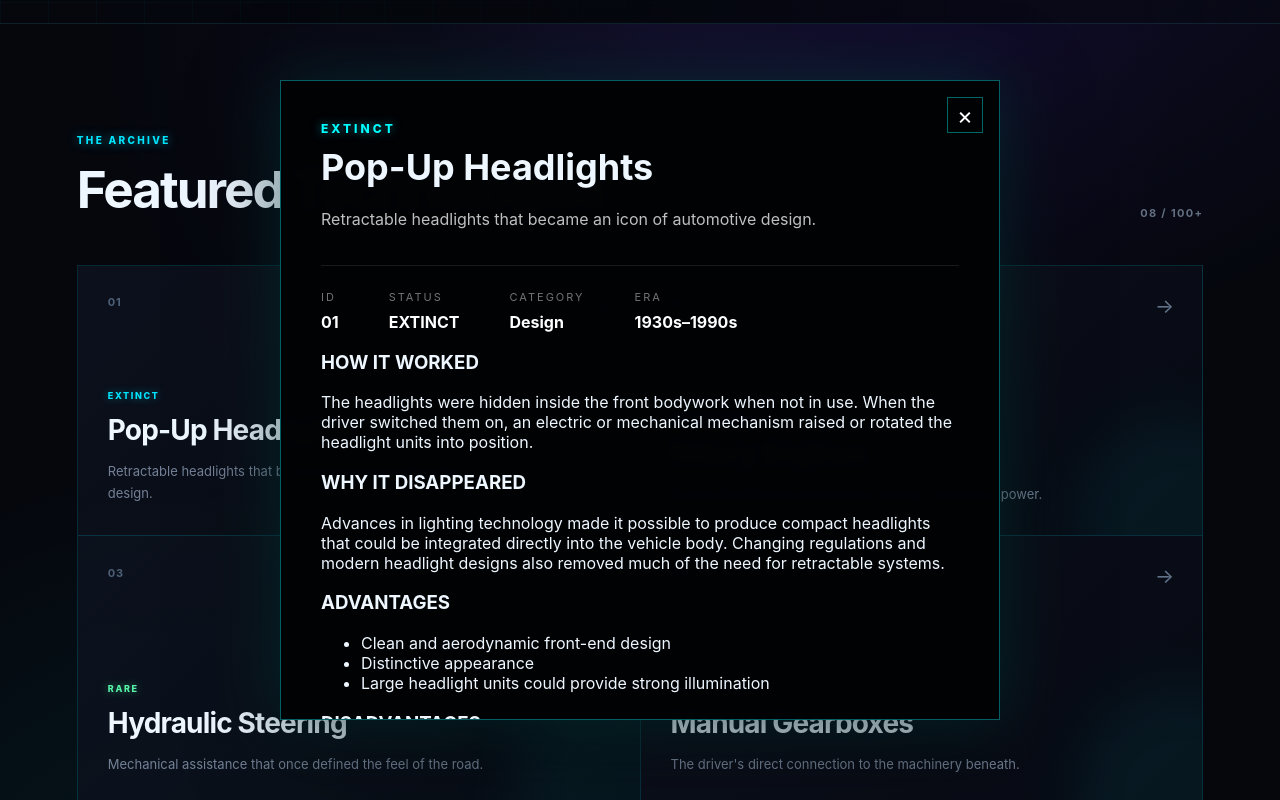
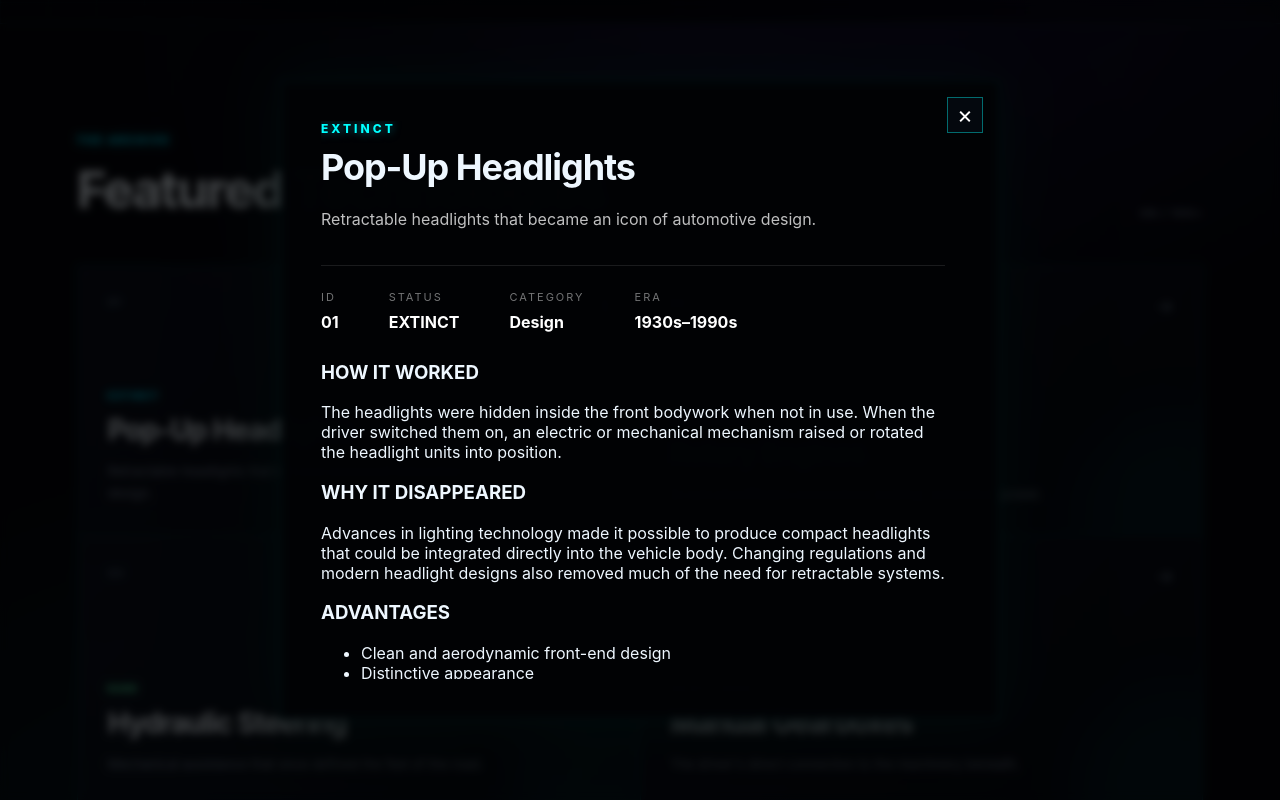
Before and after one commit to enam78-arch/automotive-graveyard, a React app in the folder frontend/: page / in a window 1280 px wide. Both pictures are taken after a click on the element 359 px from the left and 1147 px from the top of the page. Shown: the part 746-1546 px from the top of the page. Built offline with nearby package versions, Linux system fonts and the light colour scheme; the HTML template or start-up script is replaced by a standard one.

Commit message:
fix: improve technology detail modal

```diff
--- a/frontend/src/App.css
+++ b/frontend/src/App.css
@@ -1,3 +1,4 @@
+
 /* =========================================
    CAR TECHNOLOGY GRAVEYARD
    Neon / Futuristic Theme
@@ -133,8 +134,6 @@
     );
 }
 
-/* Technical grid */
-
 .hero::before {
   content: "";
 
@@ -162,8 +161,6 @@
 
   pointer-events: none;
 }
-
-/* Ambient glow */
 
 .hero::after {
   content: "";
@@ -341,8 +338,6 @@
   z-index: 2;
 }
 
-/* Scanner rings */
-
 .circle {
   position: absolute;
 
@@ -388,8 +383,6 @@
     inset 0 0 25px rgba(0, 229, 255, 0.06);
 }
 
-/* Center */
-
 .circle-small::before {
   content: "";
 
@@ -412,8 +405,6 @@
     0 0 22px #00e5ff,
     0 0 45px rgba(0, 229, 255, 0.7);
 }
-
-/* Scan line */
 
 .circle-large::after {
   content: "";
@@ -549,8 +540,6 @@
     border-color 0.3s ease,
     box-shadow 0.3s ease;
 }
-
-/* Card ambient glow */
 
 .technology-card::before {
   content: "";
@@ -700,6 +689,270 @@
 }
 
 /* =========================================
+   TECHNOLOGY DETAIL PANEL
+   ========================================= */
+
+/*
+   The panel stays fixed in the center.
+   Only .detail-content is allowed to scroll.
+*/
+
+.technology-detail {
+  position: fixed;
+
+  top: 50%;
+  left: 50%;
+
+  transform: translate(-50%, -50%);
+
+  z-index: 1000;
+
+  width: min(720px, 90vw);
+  max-height: 80vh;
+
+  display: flex;
+  flex-direction: column;
+
+  box-sizing: border-box;
+
+  padding: 40px;
+
+  border: 1px solid rgba(0, 255, 255, 0.35);
+
+  background: rgba(5, 10, 18, 0.98);
+
+  box-shadow:
+    0 0 60px rgba(0, 255, 255, 0.12),
+    0 20px 80px rgba(0, 0, 0, 0.6);
+}
+
+/* Dark overlay behind the panel */
+
+.technology-detail::before {
+  content: "";
+
+  position: fixed;
+
+  top: 50%;
+  left: 50%;
+
+  width: 100vw;
+  height: 100vh;
+
+  transform: translate(-50%, -50%);
+
+  z-index: -1;
+
+  background: rgba(0, 0, 0, 0.72);
+
+  backdrop-filter: blur(4px);
+
+  pointer-events: none;
+}
+
+/* Scrollable detail area */
+
+.technology-detail .detail-content {
+  min-height: 0;
+
+  overflow-y: auto;
+
+  overflow-x: hidden;
+
+  padding-right: 14px;
+
+  scrollbar-width: thin;
+
+  scrollbar-color: rgba(0, 229, 255, 0.45) transparent;
+}
+
+/* Chrome / Edge / Safari scrollbar */
+
+.technology-detail .detail-content::-webkit-scrollbar {
+  width: 6px;
+}
+
+.technology-detail .detail-content::-webkit-scrollbar-track {
+  background: transparent;
+}
+
+.technology-detail .detail-content::-webkit-scrollbar-thumb {
+  background: rgba(0, 229, 255, 0.35);
+
+  border-radius: 10px;
+}
+
+.technology-detail .detail-content::-webkit-scrollbar-thumb:hover {
+  background: rgba(0, 229, 255, 0.65);
+}
+
+/* Close button */
+
+.technology-detail .detail-close {
+  position: absolute;
+
+  top: 16px;
+  right: 16px;
+
+  width: 36px;
+  height: 36px;
+
+  display: flex;
+  align-items: center;
+  justify-content: center;
+
+  border: 1px solid rgba(0, 255, 255, 0.4);
+
+  background: rgba(5, 10, 18, 0.8);
+
+  color: #ffffff;
+
+  font-size: 24px;
+
+  line-height: 1;
+
+  cursor: pointer;
+
+  z-index: 5;
+
+  transition:
+    background 0.2s ease,
+    border-color 0.2s ease,
+    color 0.2s ease;
+}
+
+.technology-detail .detail-close:hover {
+  background: rgba(0, 255, 255, 0.12);
+
+  border-color: #00ffff;
+
+  color: #00ffff;
+}
+
+/* Detail status */
+
+.technology-detail .eyebrow {
+  margin: 0 0 12px;
+
+  color: #00ffff;
+
+  font-size: 12px;
+
+  letter-spacing: 3px;
+
+  text-transform: uppercase;
+}
+
+/* Detail title */
+
+.technology-detail h2 {
+  margin: 0 0 18px;
+
+  color: #eef7ff;
+
+  font-size: 36px;
+
+  line-height: 1.1;
+
+  letter-spacing: -0.03em;
+}
+
+/* Detail description */
+
+.detail-description {
+  max-width: 700px;
+
+  margin: 0 0 32px;
+
+  color: rgba(255, 255, 255, 0.75);
+
+  line-height: 1.7;
+}
+
+/* Category / Era */
+
+.detail-info {
+  display: flex;
+
+  gap: 50px;
+
+  border-top: 1px solid rgba(255, 255, 255, 0.1);
+
+  padding-top: 24px;
+
+  padding-bottom: 10px;
+}
+
+.detail-info div {
+  display: flex;
+
+  flex-direction: column;
+
+  gap: 8px;
+}
+
+.detail-info span {
+  color: rgba(255, 255, 255, 0.45);
+
+  font-size: 11px;
+
+  letter-spacing: 2px;
+
+  text-transform: uppercase;
+}
+
+.detail-info strong {
+  color: #ffffff;
+
+  font-size: 16px;
+}
+
+/* =========================================
+   CREATOR FOOTER
+   ========================================= */
+
+.creator-footer {
+  margin-top: 96px;
+
+  padding: 48px 0 36px;
+
+  border-top: 1px solid rgba(0, 255, 255, 0.28);
+
+  display: flex;
+
+  flex-direction: column;
+
+  align-items: center;
+
+  gap: 10px;
+
+  text-align: center;
+}
+
+.creator-footer span {
+  color: rgba(255, 255, 255, 0.38);
+
+  font-size: 10px;
+
+  letter-spacing: 3px;
+
+  text-transform: uppercase;
+}
+
+.creator-footer strong {
+  color: #00ffff;
+
+  font-size: 18px;
+
+  font-weight: 500;
+
+  letter-spacing: 2px;
+
+  text-shadow:
+    0 0 14px rgba(0, 255, 255, 0.22);
+}
+
+/* =========================================
    ANIMATIONS
    ========================================= */
 
@@ -707,11 +960,13 @@
   0%,
   100% {
     opacity: 0.65;
+
     transform: scale(1);
   }
 
   50% {
     opacity: 1;
+
     transform: scale(1.025);
   }
 }
@@ -735,11 +990,13 @@
     min-height: auto;
 
     padding-top: 80px;
+
     padding-bottom: 90px;
   }
 
   .hero-decoration {
     width: 340px;
+
     height: 340px;
 
     margin-right: 0;
@@ -747,22 +1004,27 @@
 
   .circle-large {
     width: 340px;
+
     height: 340px;
   }
 
   .circle-medium {
     width: 240px;
+
     height: 240px;
 
     top: 50px;
+
     left: 50px;
   }
 
   .circle-small {
     width: 130px;
+
     height: 130px;
 
     top: 105px;
+
     left: 105px;
   }
 }
@@ -784,6 +1046,10 @@
     grid-template-columns: 1fr;
   }
 }
+
+/* =========================================
+   DETAIL PANEL - MOBILE
+   ========================================= */
 
 @media (max-width: 600px) {
   .navbar {
@@ -812,7 +1078,9 @@
 
   .section-heading {
     flex-direction: column;
+
     align-items: flex-start;
+
     gap: 15px;
   }
 
@@ -821,130 +1089,48 @@
 
     padding: 25px;
   }
-}/* Technology Detail Panel */
-.technology-detail::before {
-  content: "";
-  position: fixed;
-  inset: 0;
-  z-index: -1;
-  background: rgba(0, 0, 0, 0.72);
-  backdrop-filter: blur(4px);
-}
-.technology-detail {
-  position: fixed;
-  top: 50%;
-  left: 50%;
-  transform: translate(-50%, -50%);
-  z-index: 1000;
 
-  width: min(720px, 90vw);
-  max-height: 80vh;
-  overflow-y: auto;
+  .technology-detail {
+    width: 92vw;
 
-  padding: 40px;
+    max-height: 85vh;
 
-  border: 1px solid rgba(0, 255, 255, 0.35);
-  background: rgba(5, 10, 18, 0.98);
-  box-shadow:
-    0 0 60px rgba(0, 255, 255, 0.12),
-    0 20px 80px rgba(0, 0, 0, 0.6);
-}
+    padding: 30px 24px 24px;
+  }
 
-.technology-detail .detail-close {
-  position: absolute;
-  top: 16px;
-  right: 16px;
-  width: 36px;
-  height: 36px;
-  border: 1px solid rgba(0, 255, 255, 0.4);
-  background: transparent;
-  color: #ffffff;
-  font-size: 24px;
-  cursor: pointer;
-}
+  .technology-detail .detail-content {
+    max-height: calc(85vh - 54px);
 
-.technology-detail .detail-close:hover {
-  background: rgba(0, 255, 255, 0.12);
-}
+    padding-right: 10px;
+  }
 
-.technology-detail .eyebrow {
-  margin-bottom: 12px;
-  color: #00ffff;
-  font-size: 12px;
-  letter-spacing: 3px;
-  text-transform: uppercase;
-}
+  .technology-detail h2 {
+    font-size: 30px;
 
-.technology-detail h2 {
-  margin: 0 0 18px;
-  font-size: 36px;
-  line-height: 1.1;
-}
+    padding-right: 35px;
+  }
 
-.detail-description {
-  max-width: 700px;
-  margin-bottom: 32px;
-  color: rgba(255, 255, 255, 0.75);
-  line-height: 1.7;
-}
+  .detail-description {
+    font-size: 14px;
 
-.detail-info {
-  display: flex;
-  gap: 50px;
-  border-top: 1px solid rgba(255, 255, 255, 0.1);
-  padding-top: 24px;
-}
+    line-height: 1.65;
+  }
 
-.detail-info div {
-  display: flex;
-  flex-direction: column;
-  gap: 8px;
-}
+  .detail-info {
+    flex-direction: column;
 
-.detail-info span {
-  color: rgba(255, 255, 255, 0.45);
-  font-size: 11px;
-  letter-spacing: 2px;
-}
+    gap: 20px;
+  }
 
-.detail-info strong {
-  color: #ffffff;
-  font-size: 16px;
-}
-.creator-footer {
-  margin-top: 96px;
-  padding: 48px 0 36px;
-  border-top: 1px solid rgba(0, 255, 255, 0.28);
-  display: flex;
-  flex-direction: column;
-  align-items: center;
-  gap: 10px;
-  text-align: center;
-}
-
-.creator-footer span {
-  color: rgba(255, 255, 255, 0.38);
-  font-size: 10px;
-  letter-spacing: 3px;
-  text-transform: uppercase;
-}
-
-.creator-footer strong {
-  color: #00ffff;
-  font-size: 18px;
-  font-weight: 500;
-  letter-spacing: 2px;
-  text-shadow: 0 0 14px rgba(0, 255, 255, 0.22);
-}
-
-@media (max-width: 600px) {
   .creator-footer {
     margin-top: 56px;
+
     padding: 32px 16px 24px;
   }
 
   .creator-footer span {
     font-size: 9px;
+
     letter-spacing: 2px;
   }
 
--- a/frontend/src/App.jsx
+++ b/frontend/src/App.jsx
@@ -106,6 +106,8 @@ function App() {
               >
                 ×
               </button>
+<div
+ className="detail-content">
 
               <p className="eyebrow">
                 {selectedTechnology.status}
@@ -198,6 +200,7 @@ function App() {
                 </div>
               )}
             </div>
+            </div>
           )}
         </section>
       </main>
@@ -208,6 +211,7 @@ function App() {
         <span>EST. 2026</span>
       </footer>
     </div>
+
   );
 }
 
```
